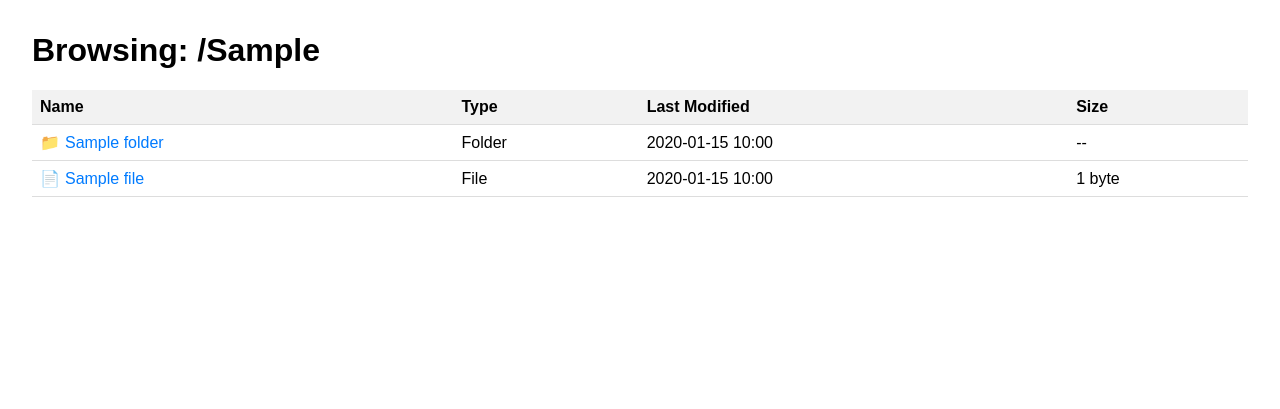
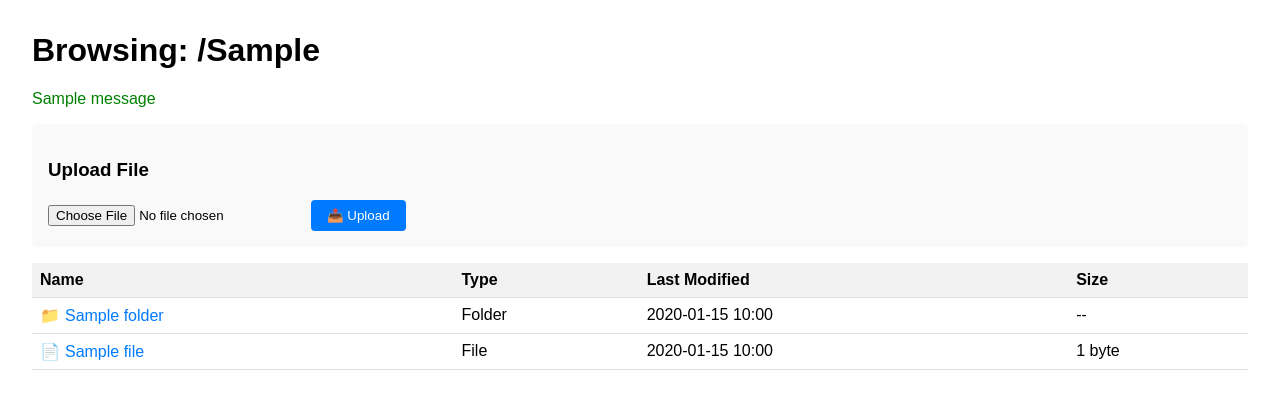
Before and after one commit to olivierb2/djan-cloud, a Django app: template file/templates/file/browse.html in a window 1280 px wide. Shown: the top 409 px of the page. Run offline with Django 5.2, Linux system fonts and the light colour scheme; the template is opened without the code that fills it: most values are stand-ins (such as "Sample title", 1, 10 or a date in 2020); one stand-in notice (Sample message) is shown.

Commit message:
Adding upload feature

```diff
--- a/file/templates/file/browse.html
+++ b/file/templates/file/browse.html
@@ -14,10 +14,28 @@
         .folder::before { content: "\1F4C1"; margin-right: 5px; /* Folder icon */ }
         .file::before { content: "\1F4C4"; margin-right: 5px; /* File icon */ }
         .up-link { margin-bottom: 1em; display: inline-block; }
+        .upload-section { margin: 1em 0; padding: 1em; background-color: #f9f9f9; border-radius: 5px; }
+        .upload-form { display: flex; align-items: center; gap: 10px; }
+        .upload-btn { background-color: #007bff; color: white; border: none; padding: 8px 16px; border-radius: 4px; cursor: pointer; }
+        .upload-btn:hover { background-color: #0056b3; }
+        .messages { margin: 1em 0; }
+        .messages .success { color: green; }
+        .messages .error { color: red; }
     </style>
 </head>
 <body>
     <h1>Browsing: /{{ current_path }}</h1>
+
+    {# Display messages #}
+    {% if messages %}
+        <div class="messages">
+            {% for message in messages %}
+                <div class="{% if message.tags %}{{ message.tags }}{% endif %}">
+                    {{ message }}
+                </div>
+            {% endfor %}
+        </div>
+    {% endif %}
 
     {# Link to parent directory #}
     {% if parent_path is not None %}
@@ -27,6 +45,16 @@
             <a href="{% url 'browse_files' path=parent_path %}" class="up-link">⬆️ Up to parent directory</a>
         {% endif %}
     {% endif %}
+
+    {# Upload section #}
+    <div class="upload-section">
+        <h3>Upload File</h3>
+        <form method="post" enctype="multipart/form-data" class="upload-form">
+            {% csrf_token %}
+            <input type="file" name="file" required>
+            <button type="submit" class="upload-btn">📤 Upload</button>
+        </form>
+    </div>
 
     <table>
         <thead>
```
Also changed, not shown: file/views.py (+41 -1 lines).
